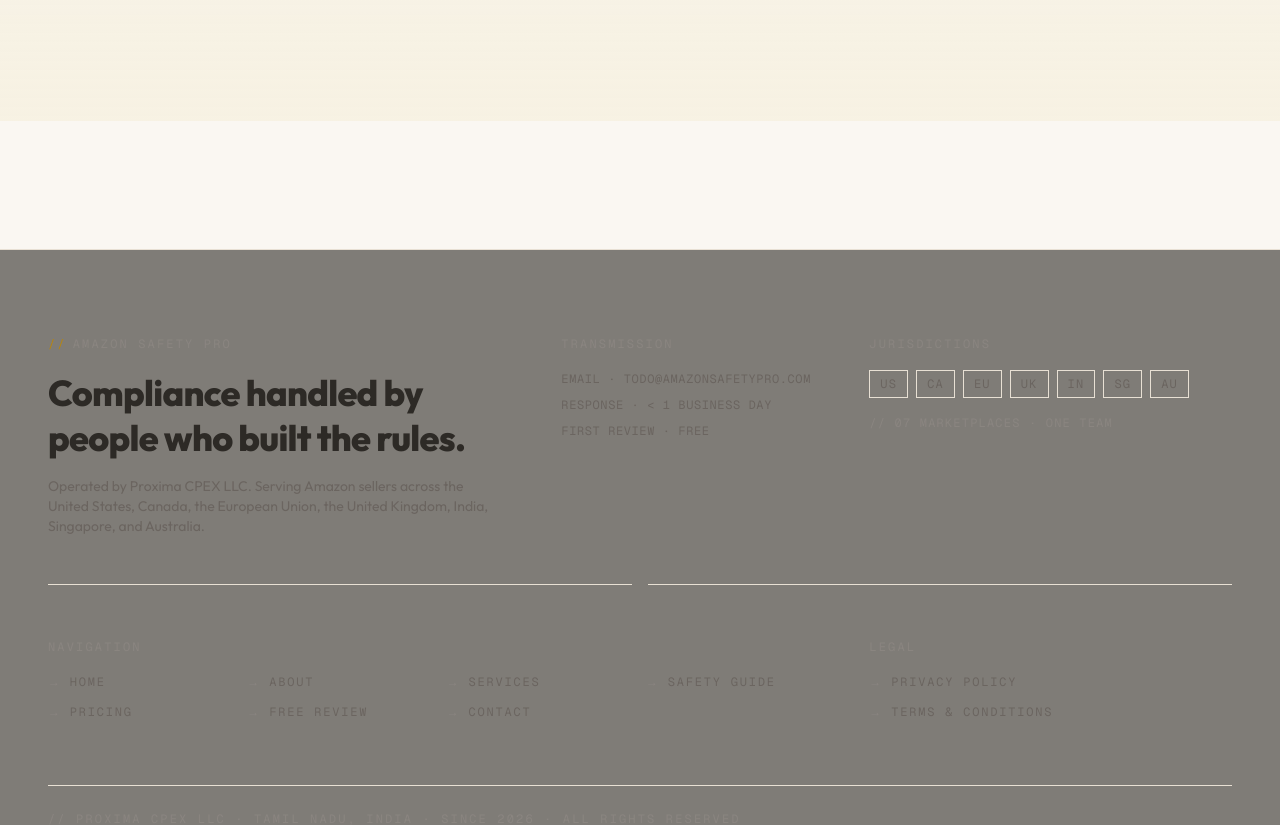
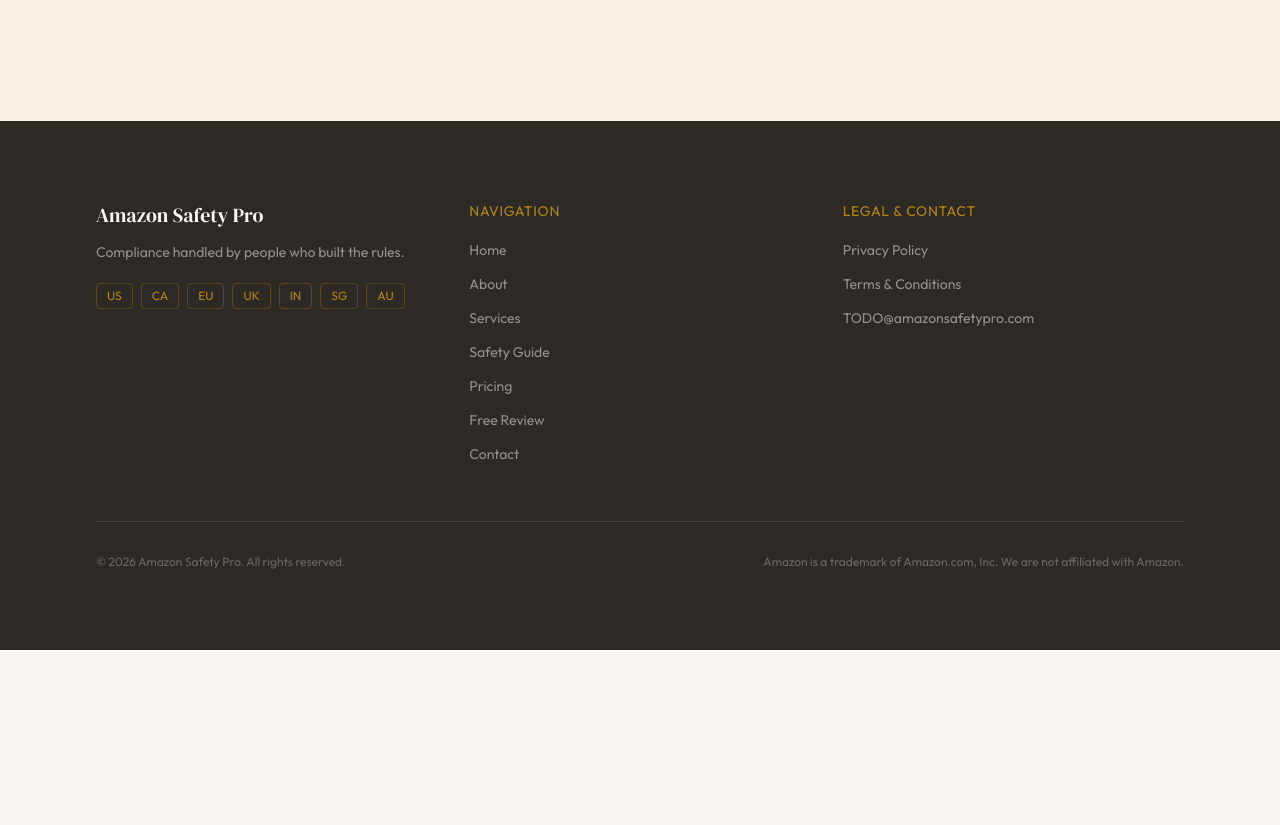
Before and after one commit to uitpraveen/amazon-sellerpro, a Next.js app: page / in a window 1280 px wide. Shown: the part 8800-9625 px from the top of the page. After the commit the page ends 9450 px from the top, so only its background shows below. Built offline with nearby package versions, Linux system fonts and the light colour scheme.

Commit message:
feat: rewrite footer to V8 dark brown style with gold accents

```diff
--- a/components/layout/Footer.tsx
+++ b/components/layout/Footer.tsx
@@ -1,7 +1,5 @@
 import Link from "next/link";
 import { siteConfig } from "@/lib/site-config";
-import MonoLabel from "@/components/ui/MonoLabel";
-import HairlineDivider from "@/components/ui/HairlineDivider";
 
 const FOOTER_NAV = [
   { label: "Home", href: "/" },
@@ -22,111 +20,104 @@
 
 export default function Footer() {
   return (
-    <footer className="relative mt-32 border-t border-[var(--rule)] bg-[var(--paper-edge)]/60">
-      <div className="mx-auto max-w-7xl px-6 py-20 lg:px-12">
-        {/* Top — brand statement */}
-        <div className="grid gap-12 lg:grid-cols-12">
-          <div className="lg:col-span-5">
-            <MonoLabel prefix="//">AMAZON SAFETY PRO</MonoLabel>
-            <h3 className="mt-4 max-w-md text-3xl font-black leading-tight tracking-[-0.02em] text-[var(--ink)] sm:text-4xl">
+    <footer className="bg-[#2D2A26] py-16 md:py-20">
+      <div className="max-w-6xl mx-auto px-5 sm:px-8">
+        <div className="grid md:grid-cols-3 gap-12 md:gap-8 mb-14">
+          {/* Brand */}
+          <div>
+            <h4
+              className="text-xl text-[#FAF7F2] mb-3"
+              style={{ fontFamily: "var(--font-dm-serif)" }}
+            >
+              Amazon Safety Pro
+            </h4>
+            <p
+              className="text-sm text-[#FAF7F2]/50 leading-relaxed mb-5"
+              style={{ fontFamily: "var(--font-outfit)" }}
+            >
               Compliance handled by people who built the rules.
-            </h3>
-            <p className="mt-4 max-w-md text-sm text-[var(--ink-2)]">
-              Operated by {siteConfig.legalEntity}. Serving Amazon sellers
-              across the United States, Canada, the European Union, the
-              United Kingdom, India, Singapore, and Australia.
             </p>
-          </div>
-
-          <div className="lg:col-span-3">
-            <MonoLabel>TRANSMISSION</MonoLabel>
-            <ul className="mt-4 space-y-2 font-mono text-[12px] uppercase tracking-wider text-[var(--ink-2)]">
-              <li>EMAIL · {siteConfig.contactEmail}</li>
-              {siteConfig.whatsappNumber !== "TODO" && (
-                <li>
-                  WHATSAPP ·{" "}
-                  <a
-                    href={`https://wa.me/${siteConfig.whatsappNumber}`}
-                    className="signal-link"
-                  >
-                    {siteConfig.whatsappNumber}
-                  </a>
-                </li>
-              )}
-              <li>RESPONSE · &lt; 1 BUSINESS DAY</li>
-              <li>FIRST REVIEW · FREE</li>
-            </ul>
-          </div>
-
-          <div className="lg:col-span-4">
-            <MonoLabel>JURISDICTIONS</MonoLabel>
-            <div className="mt-4 flex flex-wrap gap-2">
+            <div className="flex flex-wrap gap-2">
               {JURISDICTIONS.map((j) => (
                 <span
                   key={j}
-                  className="border border-[var(--rule)] px-2.5 py-1 font-mono text-[12px] tracking-widest text-[var(--ink-2)]"
+                  className="text-xs px-2.5 py-1 border border-[#B8860B]/30 text-[#B8860B] rounded"
+                  style={{ fontFamily: "var(--font-outfit)" }}
                 >
                   {j}
                 </span>
               ))}
             </div>
-            <p className="mt-4 font-mono text-[12px] uppercase tracking-widest text-[var(--ink-3)]">
-              // 07 MARKETPLACES · ONE TEAM
-            </p>
           </div>
-        </div>
 
-        {/* Hairline divider */}
-        <div className="my-12">
-          <HairlineDivider />
-        </div>
-
-        {/* Nav links */}
-        <div className="grid gap-12 lg:grid-cols-12">
-          <div className="lg:col-span-8">
-            <MonoLabel>NAVIGATION</MonoLabel>
-            <ul className="mt-4 grid grid-cols-2 gap-x-6 gap-y-3 sm:grid-cols-3 md:grid-cols-4">
-              {FOOTER_NAV.map((l) => (
-                <li key={l.href}>
+          {/* Navigation */}
+          <div>
+            <h5
+              className="text-sm uppercase tracking-wider text-[#B8860B] mb-4"
+              style={{ fontFamily: "var(--font-outfit)" }}
+            >
+              Navigation
+            </h5>
+            <ul className="space-y-2.5">
+              {FOOTER_NAV.map((link) => (
+                <li key={link.href}>
                   <Link
-                    href={l.href}
-                    className="group flex items-center gap-2 font-mono text-[12px] uppercase tracking-[0.15em] text-[var(--ink-2)] transition-colors hover:text-[var(--signal)]"
+                    href={link.href}
+                    className="text-sm text-[#FAF7F2]/50 hover:text-[#B8860B] transition-colors"
+                    style={{ fontFamily: "var(--font-outfit)" }}
                   >
-                    <span className="text-[var(--ink-3)] transition-colors group-hover:text-[var(--signal)]">
-                      →
-                    </span>
-                    {l.label}
+                    {link.label}
                   </Link>
                 </li>
               ))}
             </ul>
           </div>
 
-          <div className="lg:col-span-4">
-            <MonoLabel>LEGAL</MonoLabel>
-            <ul className="mt-4 space-y-3">
-              {LEGAL.map((l) => (
-                <li key={l.href}>
+          {/* Legal & Contact */}
+          <div>
+            <h5
+              className="text-sm uppercase tracking-wider text-[#B8860B] mb-4"
+              style={{ fontFamily: "var(--font-outfit)" }}
+            >
+              Legal & Contact
+            </h5>
+            <ul className="space-y-2.5">
+              {LEGAL.map((link) => (
+                <li key={link.href}>
                   <Link
-                    href={l.href}
-                    className="group flex items-center gap-2 font-mono text-[12px] uppercase tracking-[0.15em] text-[var(--ink-2)] transition-colors hover:text-[var(--signal)]"
+                    href={link.href}
+                    className="text-sm text-[#FAF7F2]/50 hover:text-[#B8860B] transition-colors"
+                    style={{ fontFamily: "var(--font-outfit)" }}
                   >
-                    <span className="text-[var(--ink-3)] transition-colors group-hover:text-[var(--signal)]">
-                      →
-                    </span>
-                    {l.label}
+                    {link.label}
                   </Link>
                 </li>
               ))}
+              <li>
+                <a
+                  href={"mailto:" + siteConfig.contactEmail}
+                  className="text-sm text-[#FAF7F2]/50 hover:text-[#B8860B] transition-colors"
+                  style={{ fontFamily: "var(--font-outfit)" }}
+                >
+                  {siteConfig.contactEmail}
+                </a>
+              </li>
             </ul>
           </div>
         </div>
 
-        {/* Bottom mono line */}
-        <div className="mt-16 border-t border-[var(--rule)] pt-6">
-          <p className="font-mono text-[12px] uppercase tracking-[0.18em] text-[var(--ink-3)]">
-            // {siteConfig.legalEntity} · {siteConfig.registeredAddress} ·
-            SINCE 2026 · ALL RIGHTS RESERVED
+        <div className="border-t border-[#FAF7F2]/10 pt-8 flex flex-col sm:flex-row items-center justify-between gap-4">
+          <p
+            className="text-xs text-[#FAF7F2]/30"
+            style={{ fontFamily: "var(--font-outfit)" }}
+          >
+            &copy; {new Date().getFullYear()} Amazon Safety Pro. All rights reserved.
+          </p>
+          <p
+            className="text-xs text-[#FAF7F2]/30"
+            style={{ fontFamily: "var(--font-outfit)" }}
+          >
+            Amazon is a trademark of Amazon.com, Inc. We are not affiliated with Amazon.
           </p>
         </div>
       </div>
```
